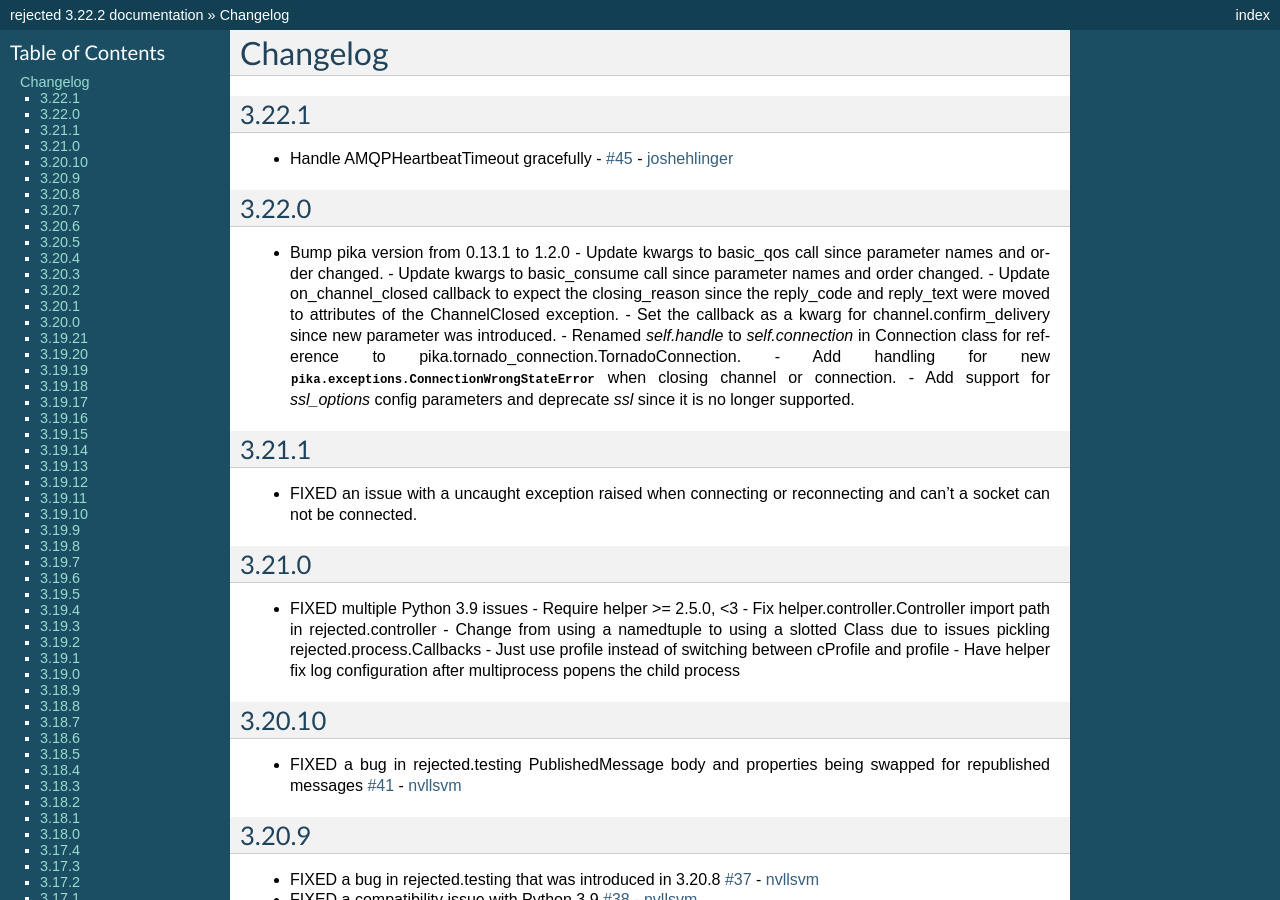
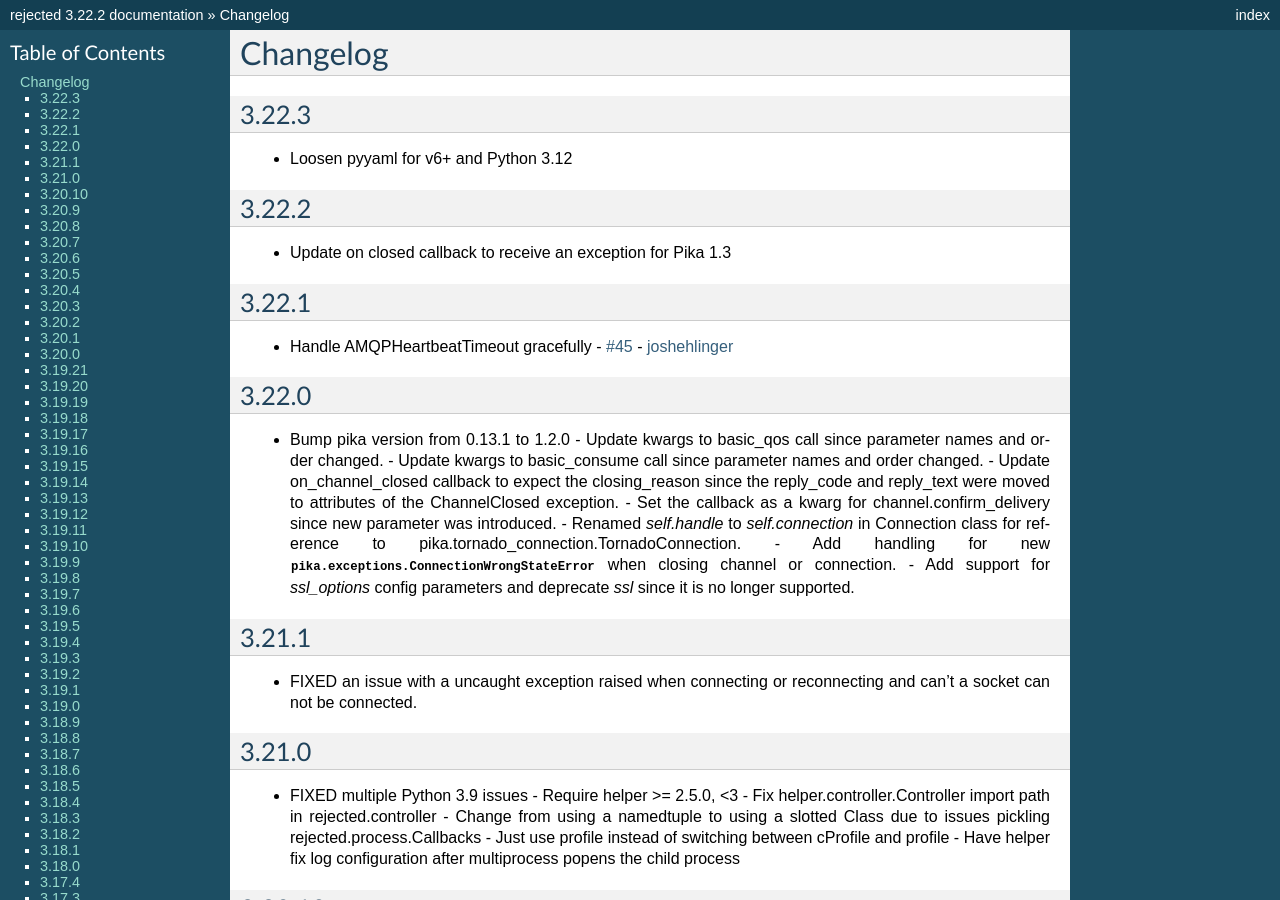
Before and after one commit to gmr/rejected, a Sphinx documentation site: the page built from docs/history.rst, in a window 1280 px wide and 900 px high. Built offline with Sphinx 7.4.7, drawn with Linux system fonts in a browser that asks for light colours.

Commit message:
Loosen pyyaml pin to allow version 6
- Allow pyyaml version up to <7
- Fix param name in method docblock from a previous commit.
- Bump version to 3.22.3

```diff
--- a/docs/history.rst
+++ b/docs/history.rst
@@ -1,5 +1,13 @@
 Changelog
 =========
+
+3.22.3
+------
+- Loosen pyyaml for v6+ and Python 3.12
+
+3.22.2
+------
+- Update on closed callback to receive an exception for Pika 1.3
 
 3.22.1
 ------
--- a/setup.py
+++ b/setup.py
@@ -26,7 +26,7 @@ def read_requirements(name):
 
 setuptools.setup(
     name='rejected',
-    version='3.22.2',
+    version='3.22.3',
     description='Rejected is a Python RabbitMQ Consumer Framework and '
                 'Controller Daemon',
     long_description=open('README.rst').read(),
```
Also changed, not shown: 2 other files.
